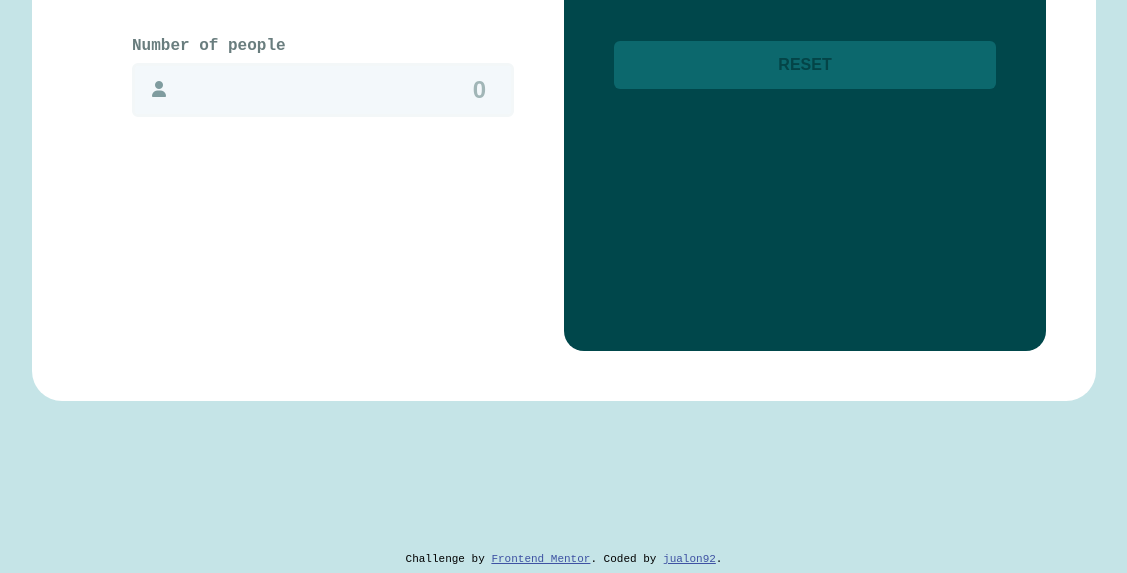
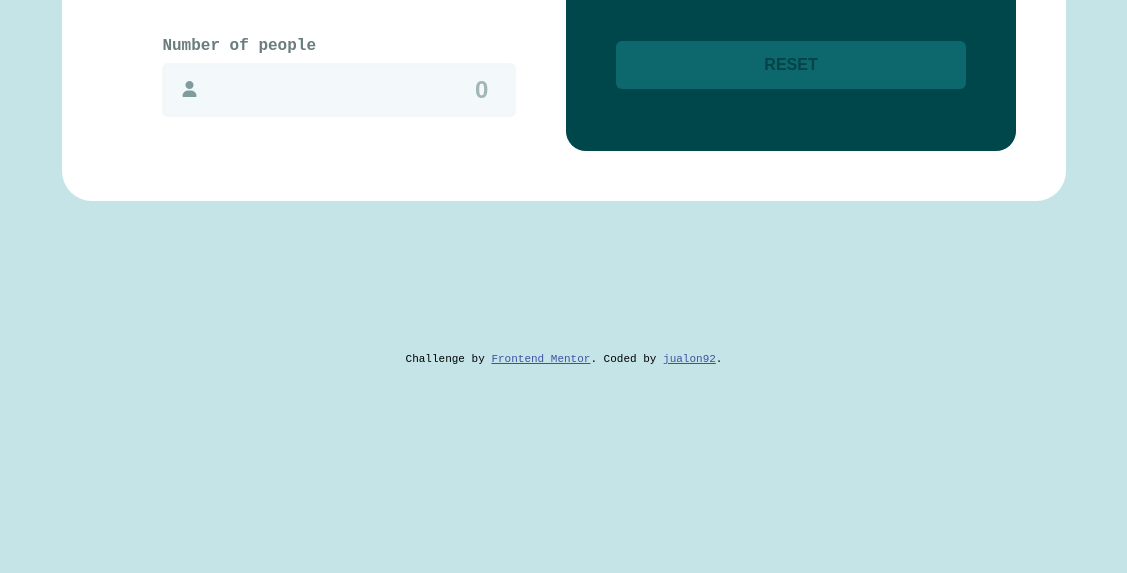
Before and after one commit to jualon92/calculadora-web, a plain HTML site: page index.html in a window 1536 px wide. Shown: the part 628-1201 px from the top of the page, without its empty margins (204-1331 px from the left). After the commit the page ends 1001 px from the top, so only its background shows below. Drawn offline with Linux system fonts and the light colour scheme.

Commit message:
cambio contenedor calculadora margin bottom

```diff
--- a/css/style.css
+++ b/css/style.css
@@ -362,6 +362,9 @@ button:active{
     }
 }
 
+.contenedor-datos,.contenedor-resumen{
+    padding-bottom: 0;
+}
 @media (max-width:330px){
     .contenedor-calculadora{
         padding:20px;
@@ -389,9 +392,9 @@ button:active{
 }
 
 @media screen and (max-width:2560px){
-    .contenedor-calculadora{
+    /*.contenedor-calculadora{
         min-height: 650px;
-    }
+    }*/
 }
 @media screen and (width:1024px){
     .contenedor-datos,.contenedor-resumen{
@@ -400,16 +403,24 @@ button:active{
 
     .contenedor-calculadora{
         padding:6% 4% 6% 4%;
-        margin: 6%;
+        margin: 6% ;
     }
 
 
 }
 
-
+@media screen and (min-width:2200px){
+    .contenedor-calculadora{
+        margin: 6% 17% 10% 17%!important;
+    }
+}
 @media screen and (min-width:1440px){
     .notificacion-personas{
         margin-left: 16%;
+    }
+
+    .contenedor-calculadora{
+        margin: 6% 17% 10% 17%;
     }
 }
 
@@ -424,6 +435,8 @@ button:active{
     .contenedor-botonera{
         column-gap: 48px;
     }
+
+
 }
 
 
```
